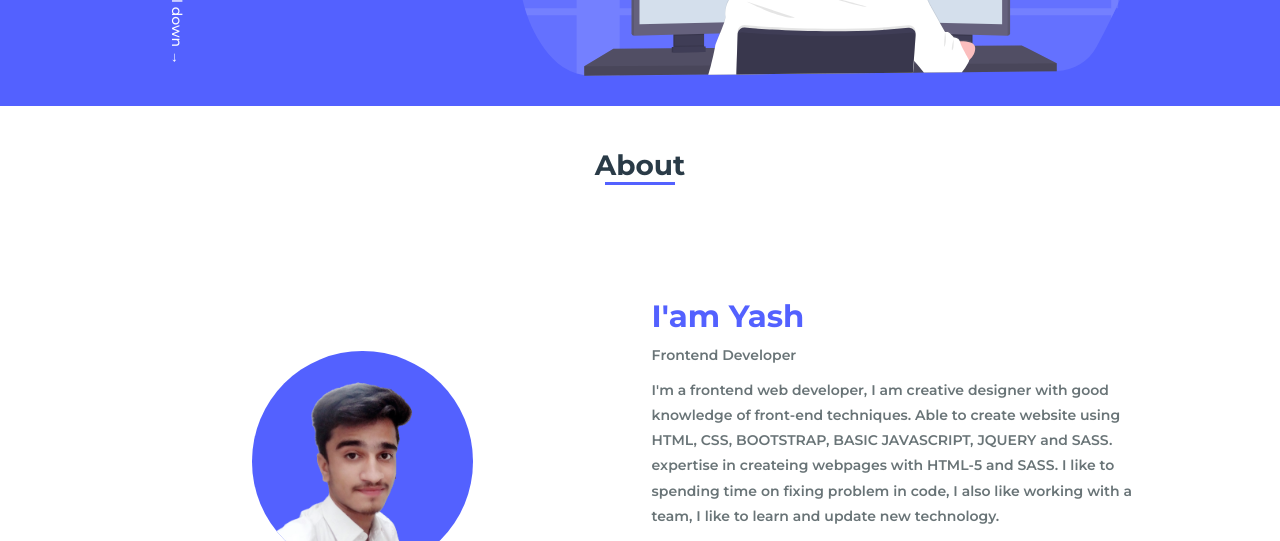
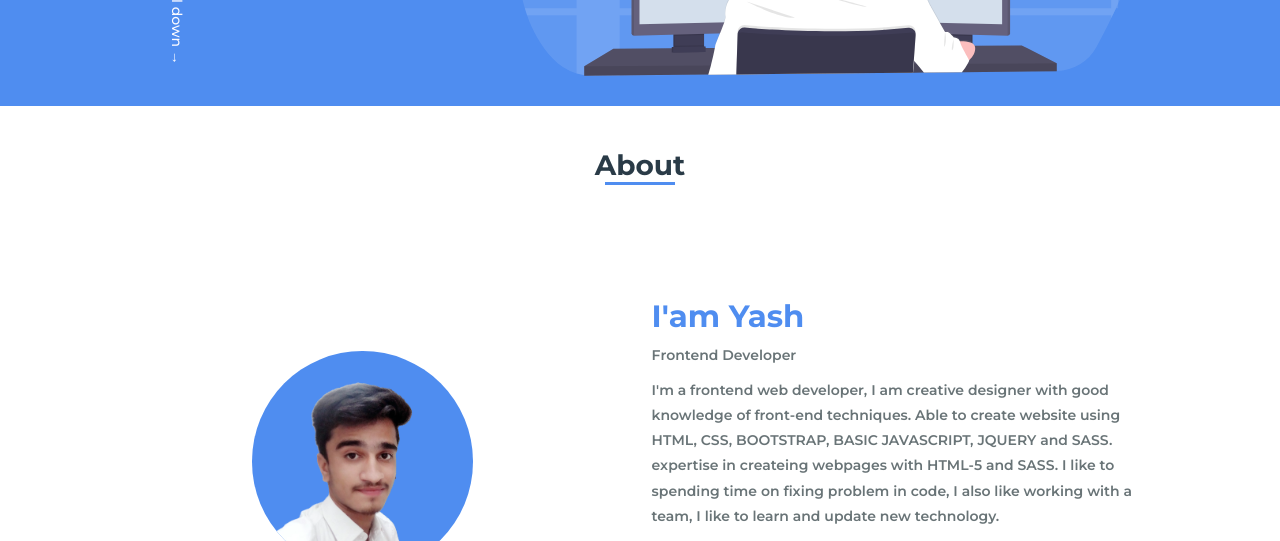
Before and after one commit to YashLohar/Portfolio, a plain HTML site: page index.html in a window 1280 px wide. Shown: the part 470-1011 px from the top of the page. Drawn offline with nearby package versions, Linux system fonts and the light colour scheme; files that its build step writes are made by us from their sources.

Commit message:
Update _variable.scss

```diff
--- a/sass/abstract/_variable.scss
+++ b/sass/abstract/_variable.scss
@@ -1,6 +1,6 @@
 //colors
 
-$primary-color: #5361FF;
+$primary-color:  #4f8df0;
 $secondry-color: #FAFAFF;
 $tertiary-color: #2A3B47;
 $fourth-color: #697477;
```
